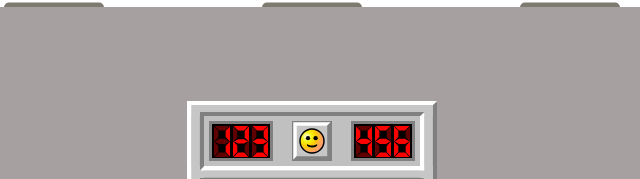
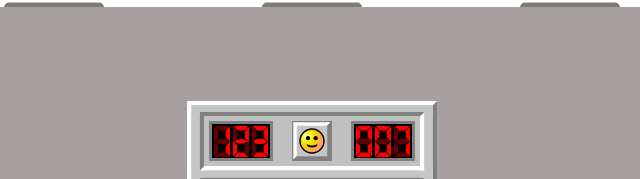
Before and after one commit to rost27zhmaylo/minesweeper, a website: page index.html in a window 1280 px wide. Shown: the part 141-320 px from the top of the page, 336-976 px from the left. Drawn offline with Linux system fonts and the light colour scheme.

Commit message:
Implement timer.reset()

```diff
--- a/index.html
+++ b/index.html
@@ -38,7 +38,7 @@
 
                             <button class="face-unpressed" id="game-restart"></button>
 
-                            <div class="time">
+                            <div class="time" id="timer">
                                 <span class="d4"></span>
                                 <span class="d5"></span>
                                 <span class="d6"></span>
--- a/javascript/game.js
+++ b/javascript/game.js
@@ -1,6 +1,6 @@
 // нашли контейнер игрового поля
 const gameFieldContainer = document.getElementById("game-field");
-const timer = createTimer();
+const timer = createTimer("timer");
 let gameFieldRows;
 let gameFieldColumns;
 let isFirstClick = true;
--- a/javascript/timer.js
+++ b/javascript/timer.js
@@ -18,7 +18,37 @@
  * конец игры
  * */
 
-const createTimer = () => {
+const createTimer = id => {
+    // найдем элемент в котором лежит таймер
+    const container = document.getElementById(id);
+
+    const setTime = time => {
+        // проверка или валидация входящих параметров
+        if (time < 0) time = 0;
+        if (time > 999) time = 999;
+
+        // сформируем трех значное значение Time
+        time = time.toString();
+        for (let step = time.length; step < 3; step++) {
+            time = `0${time}`;
+        }
+
+        // установим сформированное значение time
+        const fragment = document.createDocumentFragment();
+        for (let step = 1; step <= 3; step++) {
+            // создадим цифру времени
+            const span = document.createElement("span");
+            span.classList.add(`d${time[step - 1]}`);
+            fragment.appendChild(span);
+        }
+
+        // очистим таймер
+        container.innerHTML = "";
+
+        // добавим цифры в timer
+        container.appendChild(fragment);
+    };
+
     const timer = {
         start: () => {
             console.log("timer start");
@@ -27,7 +57,7 @@ const createTimer = () => {
             console.log("timer stop");
         },
         reset: () => {
-            console.log("timer reset");
+            setTime(7);
         },
     };
 
```
